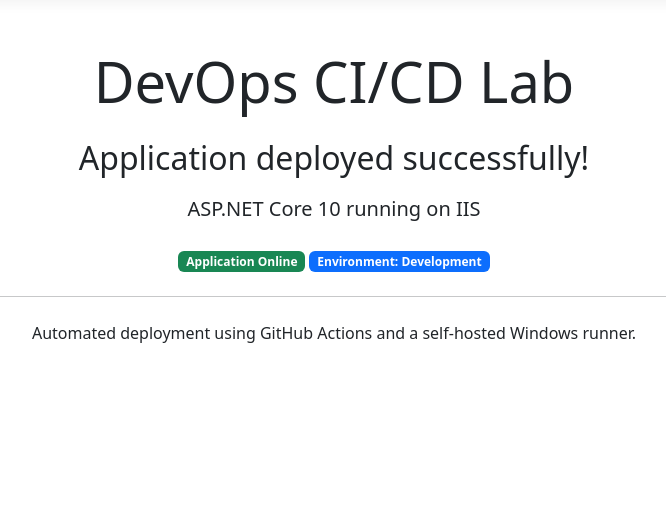
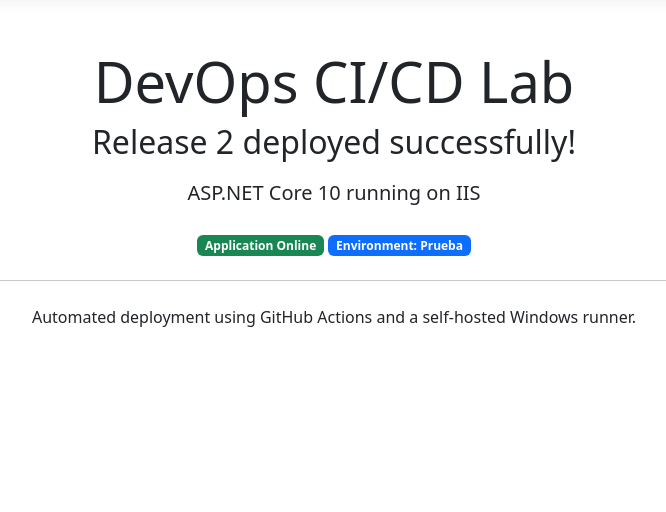
Before and after one commit to eldaveit/github-actions-iis-cicd, an ASP.NET Core app: page / in a window 1280 px wide. Shown: the part 57-569 px from the top of the page, without its empty margins (306-972 px from the left). Run offline with ASP.NET Core 8, Linux system fonts and the light colour scheme; style sheets or scripts are compiled from the project's sources.

Commit message:
Modificacion de index para prueba de nuevo release

```diff
--- a/src/WebApp/Pages/Index.cshtml
+++ b/src/WebApp/Pages/Index.cshtml
@@ -9,7 +9,7 @@
 <div class="text-center mt-5">
     <h1 class="display-4">DevOps CI/CD Lab</h1>
 
-    <h2 class="mt-4">Application deployed successfully!</h2>
+    <h2>Release 2 deployed successfully!</h2>
 
     <p class="lead mt-3">
         ASP.NET Core 10 running on IIS
@@ -17,7 +17,7 @@
 
     <div class="mt-4">
         <span class="badge bg-success">Application Online</span>
-        <span class="badge bg-primary">Environment: Development</span>
+        <span class="badge bg-primary">Environment: Prueba</span>
     </div>
 
     <hr class="my-4" />
```
